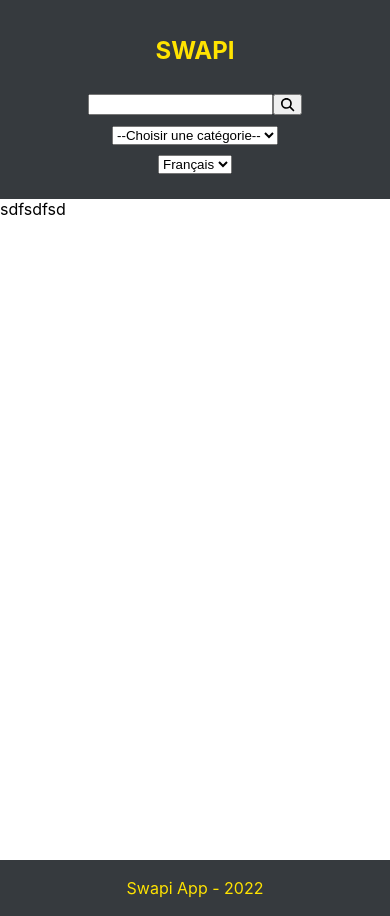
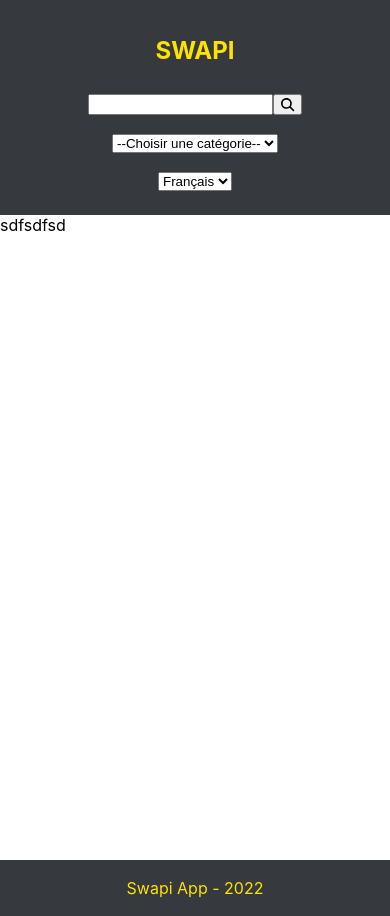
Before and after one commit to Aurel-GitHub/swapi-client, a React (Create React App) app: page / in a window 390 px wide. Built offline with nearby package versions, Linux system fonts and the light colour scheme.

Commit message:
update header & add inputLanguage, search & dropdownCategories cmp

```diff
--- a/public/index.html
+++ b/public/index.html
@@ -1,14 +1,12 @@
 <!DOCTYPE html>
 <html lang="en">
+
 <head>
   <meta charset="utf-8" />
   <link rel="icon" href="%PUBLIC_URL%/favicon.ico" />
   <meta name="viewport" content="width=device-width, initial-scale=1" />
   <meta name="theme-color" content="#000000" />
-    <meta
-      name="description"
-      content="Web site created using create-react-app"
-    />
+  <meta name="description" content="Web site created using create-react-app" />
   <link rel="apple-touch-icon" href="%PUBLIC_URL%/logo192.png" />
   <!--
       manifest.json provides metadata used when your web app is installed on a
@@ -24,8 +22,9 @@
       work correctly both with client-side routing and a non-root public URL.
       Learn how to configure a non-root public URL by running `npm run build`.
     -->
-    <title>React App</title>
+  <title>Swapi App</title>
 </head>
+
 <body>
   <noscript>You need to enable JavaScript to run this app.</noscript>
   <div id="root"></div>
@@ -40,4 +39,5 @@
       To create a production bundle, use `npm run build` or `yarn build`.
     -->
 </body>
+
 </html>
--- /dev/null
+++ b/src/components/inputs/dropdown-categories.tsx
@@ -0,0 +1,17 @@
+import '../../styles/global/global.css';
+
+export default function DropdownCategories(): JSX.Element {
+  return (
+    <div className='marginTopRes'>
+      <select name='categories' id='categories-select'>
+        <option value=''>--Choisir une catégorie--</option>
+        <option value='planets'>Planètes</option>
+        <option value='spaceships'>Vaisseaux</option>
+        <option value='vehicles'>Véhicules</option>
+        <option value='people'>Personnage</option>
+        <option value='films'>Film</option>
+        <option value='species'>Espèces</option>
+      </select>
+    </div>
+  );
+}
--- /dev/null
+++ b/src/components/inputs/input-language.tsx
@@ -0,0 +1,11 @@
+import '../../styles/global/global.css';
+export default function InputLanguage(): JSX.Element {
+  return (
+    <div className='marginTopRes'>
+      <select name='lang' id='lang-select'>
+        <option value=''>Français</option>
+        <option value='wookie'>Wookie</option>
+      </select>
+    </div>
+  );
+}
--- /dev/null
+++ b/src/components/inputs/input-search.tsx
@@ -0,0 +1,13 @@
+import { FontAwesomeIcon } from '@fortawesome/react-fontawesome';
+import { faMagnifyingGlass } from '@fortawesome/free-solid-svg-icons';
+
+export default function InputSearch(): JSX.Element {
+  return (
+    <div className='marginTopRes'>
+      <input type='search' id='site-search' />
+      <button>
+        <FontAwesomeIcon icon={faMagnifyingGlass} />
+      </button>
+    </div>
+  );
+}
--- a/src/components/layout/header/header.module.css
+++ b/src/components/layout/header/header.module.css
@@ -17,7 +17,7 @@
     padding: 1rem 4rem;
   }
 
-  .btnHeader {
-    margin: 1vh;
+  .inputHeader {
+    margin-top: 1vh;
   }
 }
--- a/src/components/layout/header/header.tsx
+++ b/src/components/layout/header/header.tsx
@@ -1,35 +1,16 @@
+import DropdownCategories from '../../inputs/dropdown-categories';
+import InputLanguage from '../../inputs/input-language';
+import InputSearch from '../../inputs/input-search';
 import styles from './header.module.css';
-import { FontAwesomeIcon } from '@fortawesome/react-fontawesome';
-import { faMagnifyingGlass } from '@fortawesome/free-solid-svg-icons';
 
 export default function Header(): JSX.Element {
   return (
     <header>
       <nav className={styles.navHeader}>
         <h1 className={styles.logo}>swapi</h1>
-        <div className={styles.btnHeader}>
-          <input type='search' id='site-search' name='q' />
-          <button>
-            <FontAwesomeIcon icon={faMagnifyingGlass} />
-          </button>
-        </div>
-        <div>
-          <select name='categories' id='categories-select'>
-            <option value=''>--Choisir une catégorie--</option>
-            <option value='planets'>Planètes</option>
-            <option value='spaceships'>Vaisseaux</option>
-            <option value='vehicles'>Véhicules</option>
-            <option value='people'>Personnage</option>
-            <option value='films'>Film</option>
-            <option value='species'>Espèces</option>
-          </select>
-        </div>
-        <div className={styles.btnHeader}>
-          <select name='lang' id='lang-select'>
-            <option value=''>Français</option>
-            <option value='wookie'>Wookie</option>
-          </select>
-        </div>
+        <InputSearch />
+        <DropdownCategories />
+        <InputLanguage />
       </nav>
     </header>
   );
--- a/src/interfaces/index.ts
+++ /dev/null
@@ -1 +0,0 @@
-export * from './layouts/i-footer';
--- a/src/interfaces/layouts/i-footer.ts
+++ /dev/null
@@ -1,3 +0,0 @@
-export interface IFooter {
-  toto: string;
-}
--- /dev/null
+++ b/src/styles/global/global.css
@@ -0,0 +1,5 @@
+@media (max-width: 700px) {
+  .marginTopRes {
+    margin: 1vh;
+  }
+}
```
Lines whose indentation alone changed are shown as unchanged.
